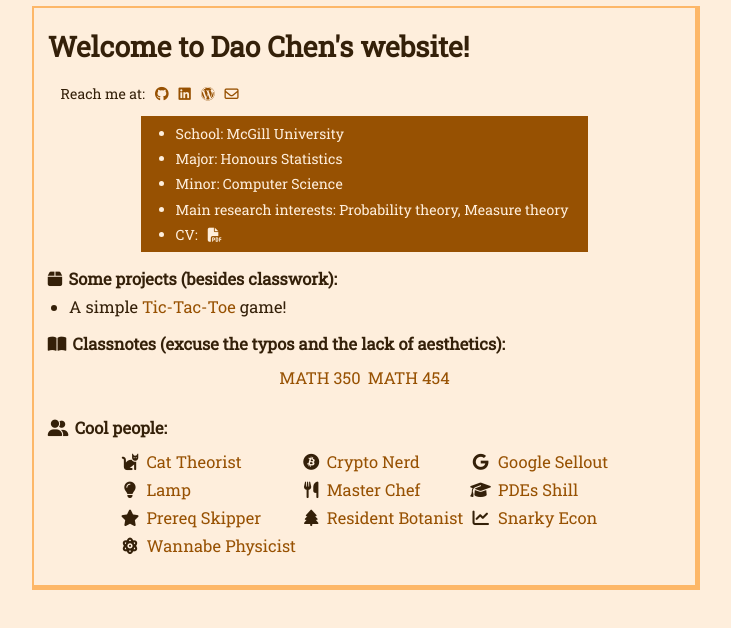
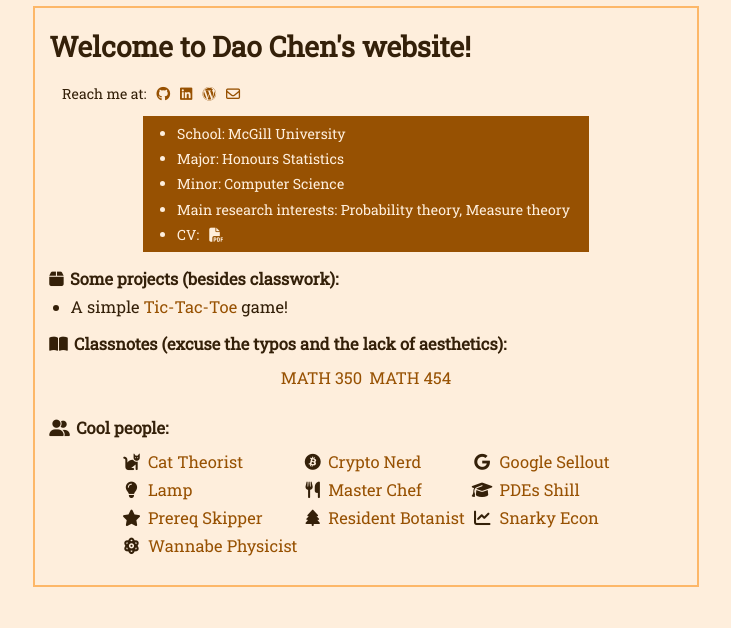
Before and after one commit to daocheny/daocheny.github.io, a plain HTML site: page index.html in a window 1280 px wide. Shown: the whole page, without its empty margins (274-1005 px from the left). Drawn offline with Linux system fonts and the light colour scheme.

Commit message:
Fixed borders because apparently it's bad

```diff
--- a/style.css
+++ b/style.css
@@ -80,8 +80,6 @@ ul {
 
 .wrap {
   border: 0.2vw solid var(--light2);
-  border-bottom: 0.4vw solid var(--light2);
-  border-right: 0.4vw solid var(--light2);
   margin: 0px auto;
   width: max(50%, 300px);
   padding: 0px 1em;
```
